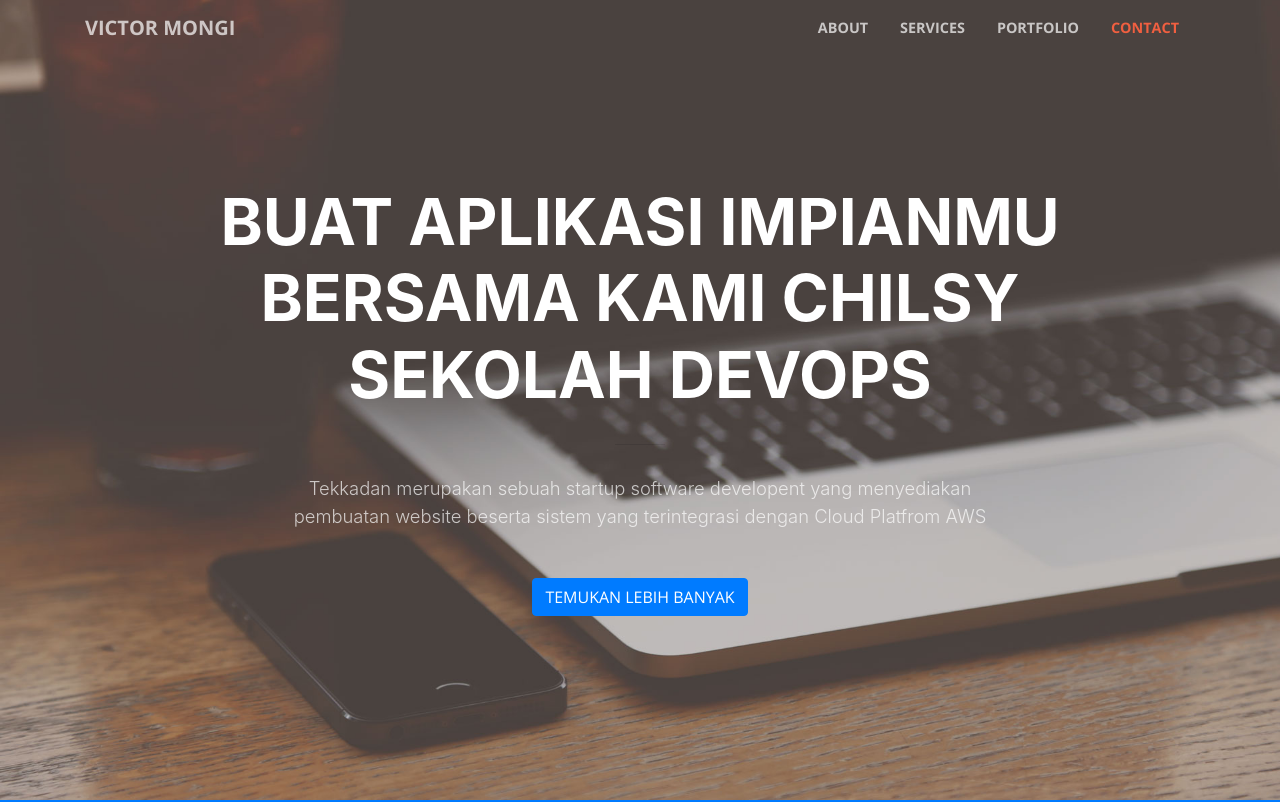
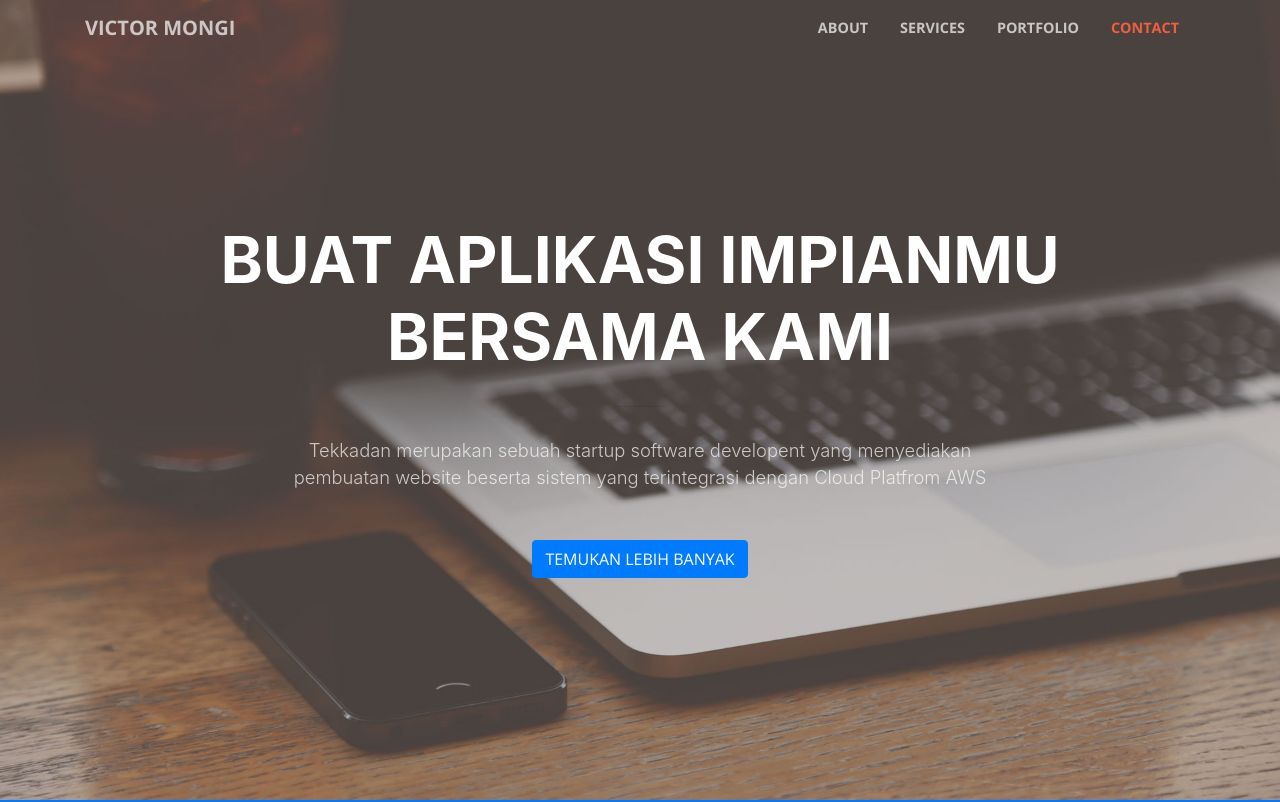
Before and after one commit to victormongi/chilsy-project01-landing-page, a website with bundled scripts: page index.html in a window 1280 px wide. Shown: the top 802 px of the page. Built offline with nearby package versions, Linux system fonts and the light colour scheme.

Commit message:
ganti judul index.html

```diff
--- a/index.html
+++ b/index.html
@@ -63,7 +63,7 @@
         <div class="row">
           <div class="col-lg-10 mx-auto">
             <h1 class="text-uppercase">
-              <strong>Buat Aplikasi Impianmu bersama kami Chilsy Sekolah DevOps</strong>
+              <strong>Buat Aplikasi Impianmu bersama kami</strong>
             </h1>
             <hr />
           </div>
```
